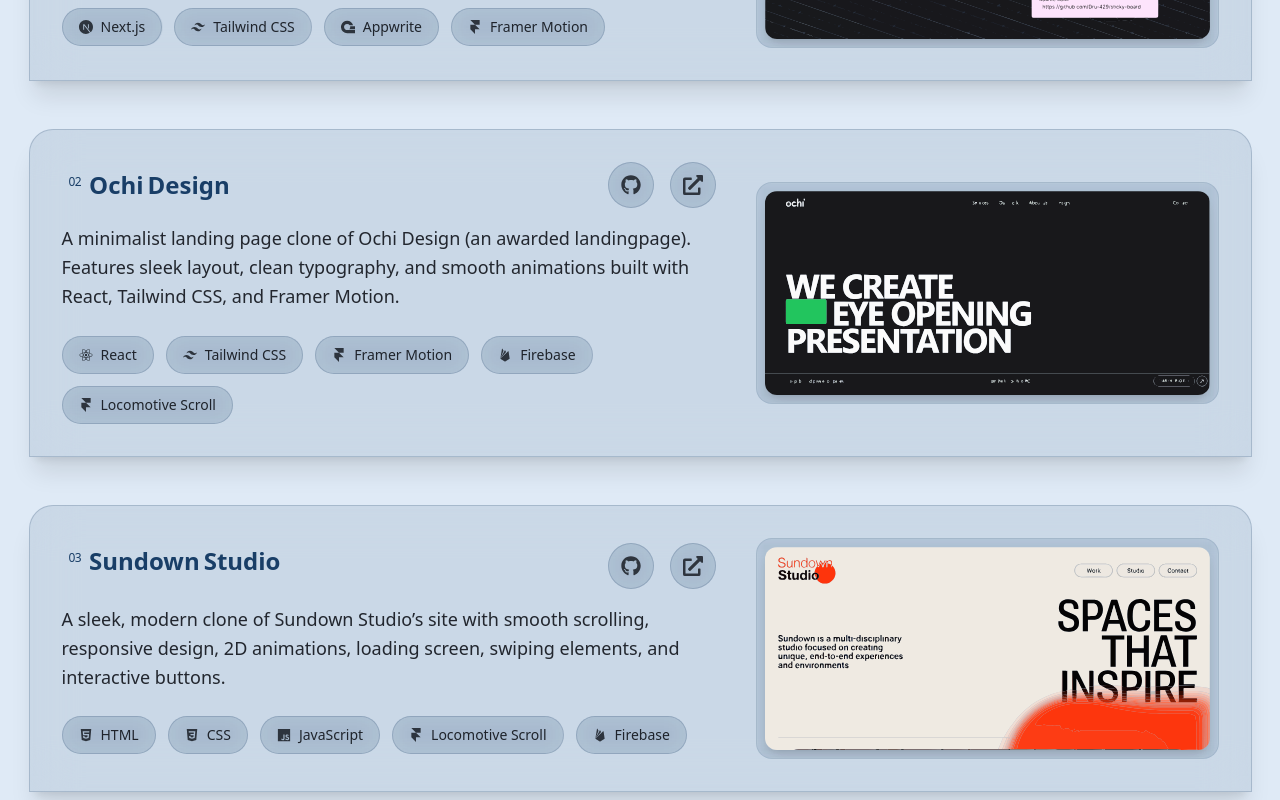
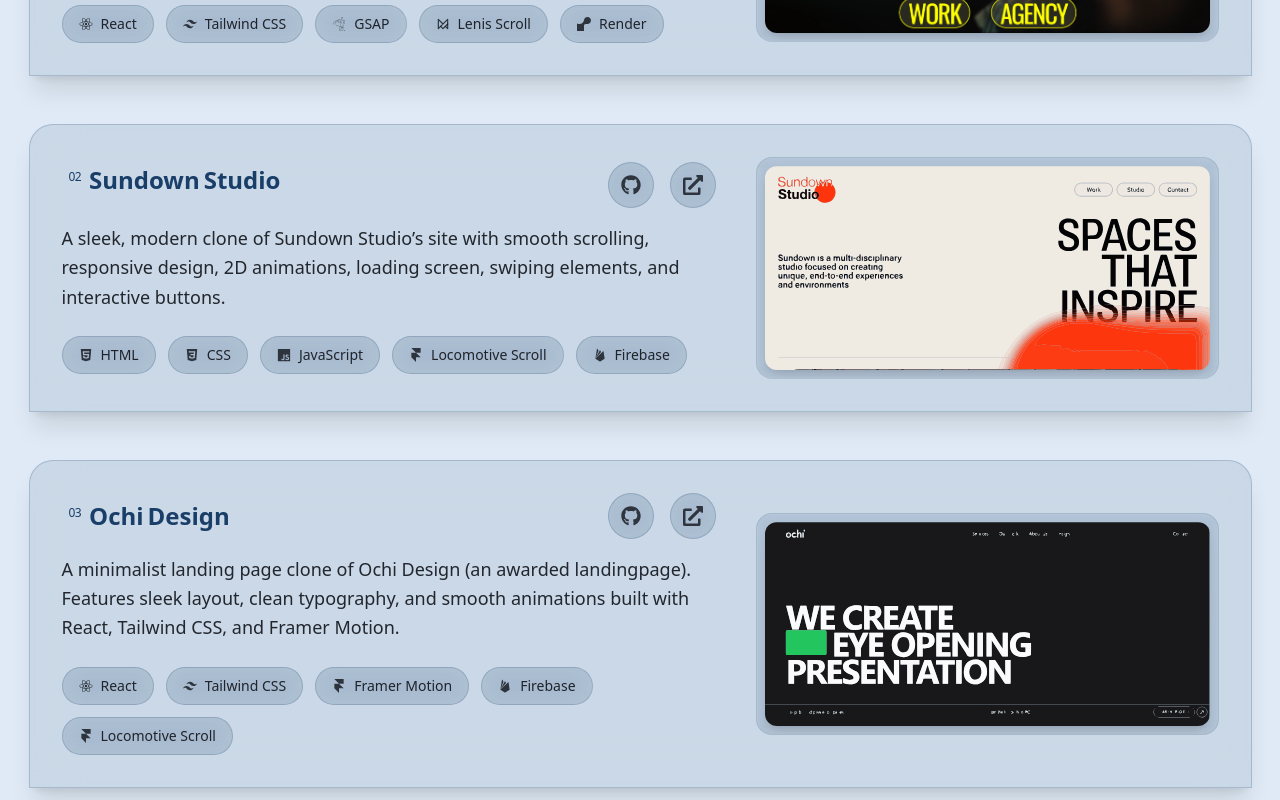
Before and after one commit to Dru-429/Portfolio-2, a Next.js app: page / in a window 1280 px wide. Shown: the part 1460-2260 px from the top of the page. Built offline with nearby package versions, Linux system fonts and the light colour scheme.

Commit message:
Added/Project

```diff
--- a/app/components/projects/ProjectData.jsx
+++ b/app/components/projects/ProjectData.jsx
@@ -5,25 +5,44 @@
   SiAppwrite,
   SiNextdotjs,
   SiMongodb,
+  SiGreensock,
+  SiRender,
 } from "react-icons/si";
 import { FaJs } from "react-icons/fa6";
 import { RiFirebaseFill } from "react-icons/ri";
 import { BiLogoTypescript } from "react-icons/bi";
+import { TbBrandFramerMotion } from "react-icons/tb";
 
 const projectData = [
   {
-    title: "Sticky Board",
-    liveLink: "https://stickyboard-dru.vercel.app/",
-    gitLink: "https://github.com/Dru-429/sticky-board",
+    title: "K72 - Creative Portfolio",
+    liveLink: "https://k72-mets.onrender.com/",
+    gitLink: "https://github.com/Dru-429/k72",
     about:
-      "Sticky Board is a modern twist on the classic community notice wall. Drop anonymous notes, share ideas, shout out projects, or just vibe — no logins, no limits. A playful digital corkboard for pure creativity.",
+      "A modern creative agency portfolio showcasing premium web experiences with smooth scroll animations and interactive UI and responsive grid layout for optimal project presentation.",
     stack: [
-      ["Next.js", <SiNextdotjs />],
+      ["React", <IoLogoReact />],
       ["Tailwind CSS", <SiTailwindcss />],
-      ["Appwrite", <SiAppwrite />],
-      ["Framer Motion", <SiFramer />],
+      ["GSAP", <SiGreensock />],
+      ["Lenis Scroll", <TbBrandFramerMotion />],
+      ["Render", <SiRender />],
     ],
-    img: "/stickyboard.svg", // Replace with your actual Sticky Board image path
+    img: "/k72.png", // Replace with actual image path
+  },
+    {
+    title: "Sundown Studio ",
+    liveLink: "https://dru-sundown-studio-clone.web.app/",
+    gitLink: "https://github.com/Dru-429/sundown-studio-clone", // update if repo exists
+    about:
+      "A sleek, modern clone of Sundown Studio’s site with smooth scrolling, responsive design, 2D animations, loading screen, swiping elements, and interactive buttons.",
+    stack: [
+      ["HTML", <IoLogoHtml5 />],
+      ["CSS", <IoLogoCss3 />],
+      ["JavaScript", <FaJs />],
+      ["Locomotive Scroll", <SiFramer />],
+      ["Firebase", <RiFirebaseFill />],
+    ],
+    img: "/sundown.svg", // Replace with actual image
   },
   {
     title: "Ochi Design",
@@ -41,20 +60,19 @@
     img: "/ochi-design.svg", // Replace with actual image
   },
   {
-    title: "Sundown Studio ",
-    liveLink: "https://dru-sundown-studio-clone.web.app/",
-    gitLink: "https://github.com/Dru-429/sundown-studio-clone", // update if repo exists
+    title: "Sticky Board",
+    liveLink: "https://stickyboard-dru.vercel.app/",
+    gitLink: "https://github.com/Dru-429/sticky-board",
     about:
-      "A sleek, modern clone of Sundown Studio’s site with smooth scrolling, responsive design, 2D animations, loading screen, swiping elements, and interactive buttons.",
+      "Sticky Board is a modern twist on the classic community notice wall. Drop anonymous notes, share ideas, shout out projects, or just vibe — no logins, no limits. A playful digital corkboard for pure creativity.",
     stack: [
-      ["HTML", <IoLogoHtml5 />],
-      ["CSS", <IoLogoCss3 />],
-      ["JavaScript", <FaJs />],
-      ["Locomotive Scroll", <SiFramer />],
-      ["Firebase", <RiFirebaseFill />],
+      ["Next.js", <SiNextdotjs />],
+      ["Tailwind CSS", <SiTailwindcss />],
+      ["Appwrite", <SiAppwrite />],
+      ["Framer Motion", <SiFramer />],
     ],
-    img: "/sundown.svg", // Replace with actual image
+    img: "/stickyboard.svg", // Replace with your actual Sticky Board image path
   },
 ];
 
-export default projectData
+export default projectData;
```
Also changed, not shown: public/k72.png (added), 1 other file (tests, documents, lock files or other folders).
